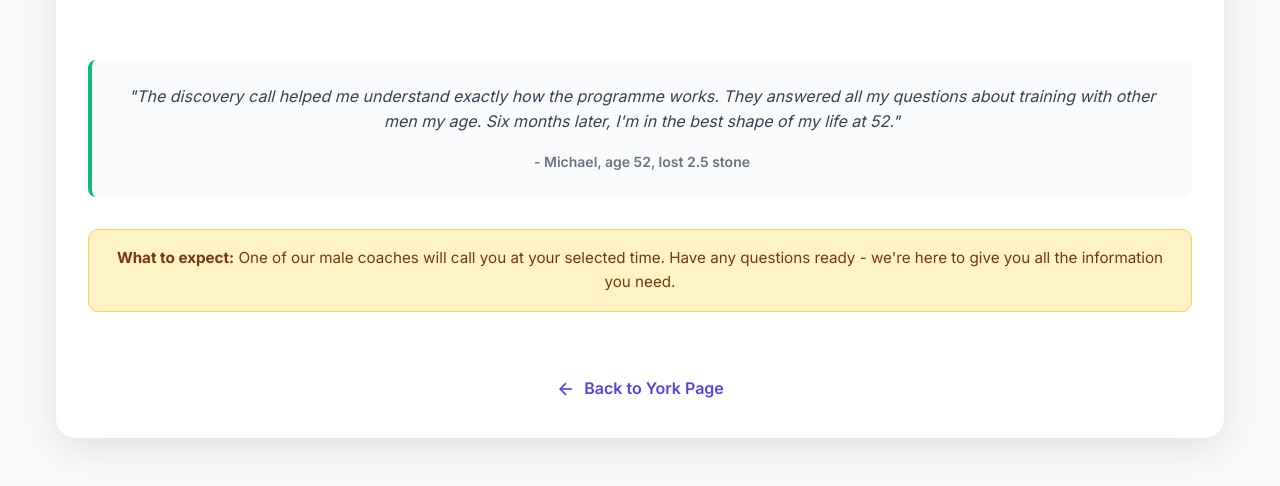
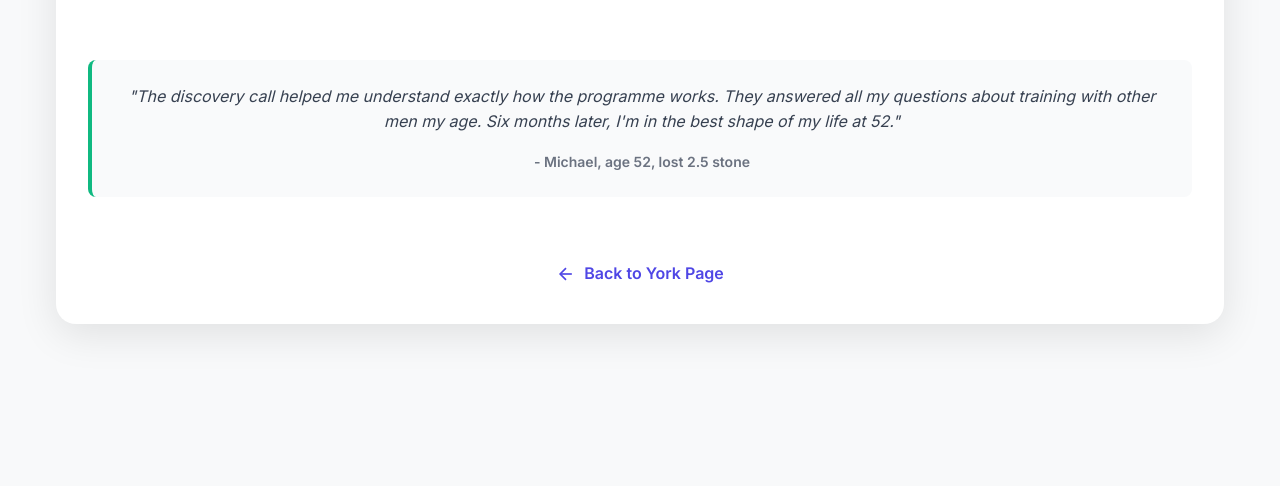
Before and after one commit to Schofield90/atlas-gyms-website, a plain HTML site: page york-booking.html in a window 1280 px wide. Shown: the part 1682-2168 px from the top of the page. After the commit the page ends 2070 px from the top, so only its background shows below. Drawn offline with Linux system fonts and the light colour scheme; grey boxes are pictures that could not be loaded.

Commit message:
Remove 'What to expect' section from York booking page
- Removed the yellow box at bottom of booking page as requested
- Cleaner design without redundant information

```diff
--- a/york-booking.html
+++ b/york-booking.html
@@ -239,11 +239,6 @@
                 <div class="testimonial-author">- Michael, age 52, lost 2.5 stone</div>
             </div>
 
-            <div class="no-pressure">
-                <strong>What to expect:</strong> One of our male coaches will call you at your selected time.
-                Have any questions ready - we're here to give you all the information you need.
-            </div>
-
             <a href="york.html" class="back-link">
                 <svg width="20" height="20" viewBox="0 0 24 24" fill="none" stroke="currentColor" stroke-width="2">
                     <line x1="19" y1="12" x2="5" y2="12"></line>
```
